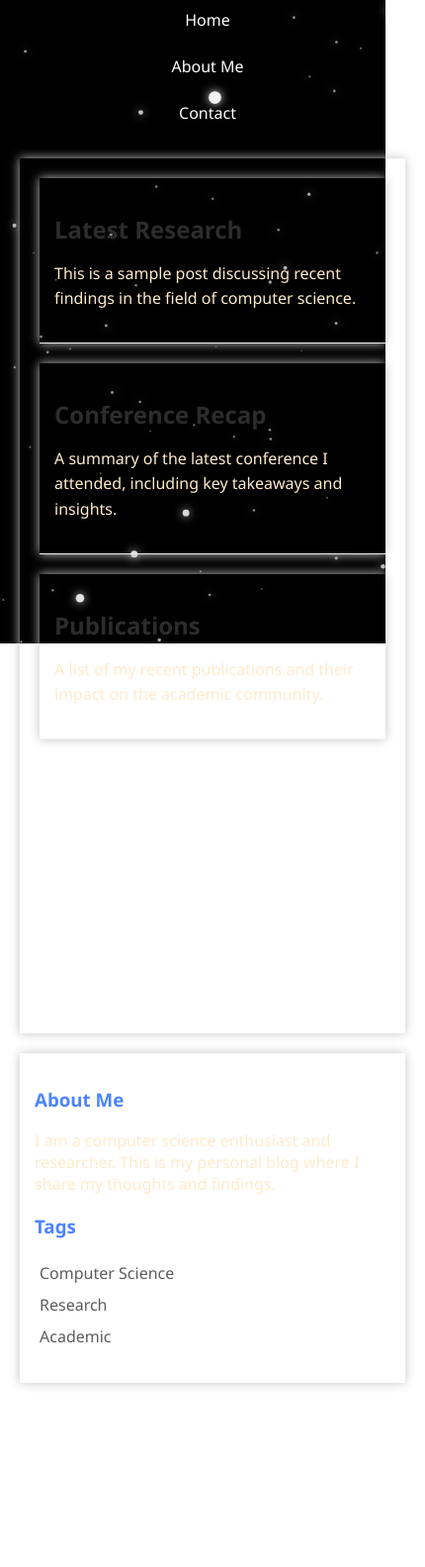
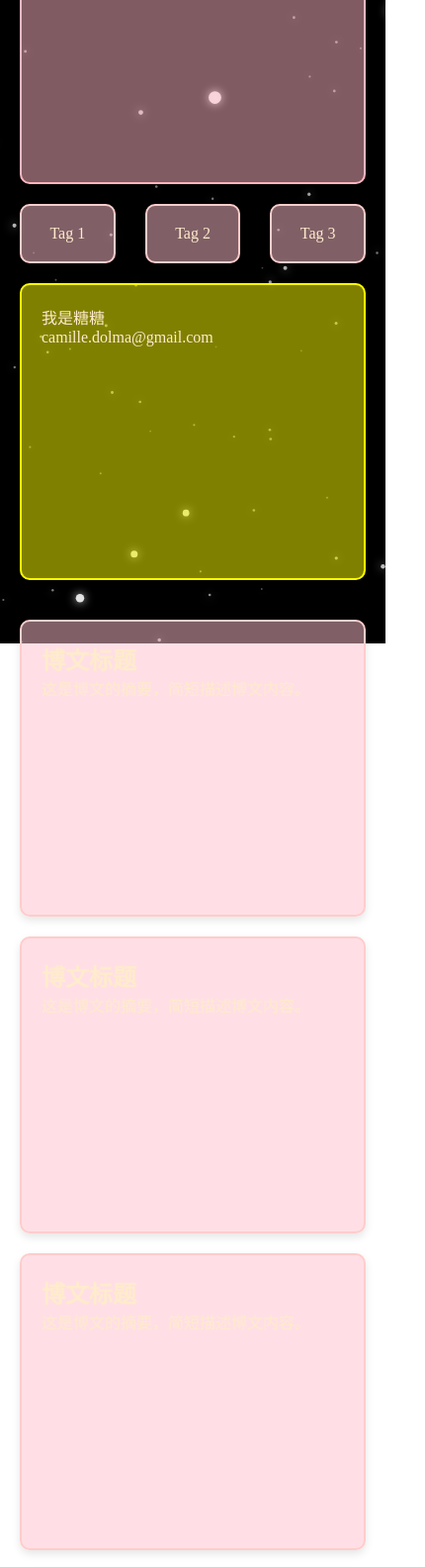
Before and after one commit to tanpero/vanellope.fun, a website: page public/index.html in a window 390 px wide. Shown: the part 194-1777 px from the top of the page at 99% size, 430 px wide, since content can reach past the window. Before the commit the page ends 1611 px from the top, so only its background shows below. Drawn offline with nearby package versions, Linux system fonts and the light colour scheme; a web font is replaced by a local one.

Commit message:
Rewrite Homepage

```diff
--- a/public/index.html
+++ b/public/index.html
@@ -3,6 +3,7 @@
 <head>
   <meta charset="UTF-8">
   <meta name="viewport" content="width=device-width, initial-scale=1.0">
+  <title>个人主页</title>
   <link rel="shortcut icon" href="/favicon.ico" type="image/x-icon">
   <link rel="icon" href="/favicon.ico" type="image/x-icon">
   <title>Camille Automaton</title>
@@ -12,46 +13,72 @@
 <body>
   <div class="_"><canvas id="background"></canvas></div>
   <div id="content">
-    <header>
-      <h1 id="heading"></h1>
+    <header class="banner">
+        <!-- 标题内容 -->
     </header>
-    <nav>
-      <ul>
-        <li><a href="/blog">Home</a></li>
-        <li><a href="/about">About Me</a></li>
-        <li><a href="/contact">Contact</a></li>
-      </ul>
-    </nav>
-    <main>
-      <section>
-        <article class="card">
-          <h2>Latest Research</h2>
-          <p>This is a sample post discussing recent findings in the field of computer science.</p>
-        </article>
-        <article class="card">
-          <h2>Conference Recap</h2>
-          <p>A summary of the latest conference I attended, including key takeaways and insights.</p>
-        </article>
-        <article class="card">
-          <h2>Publications</h2>
-          <p>A list of my recent publications and their impact on the academic community.</p>
-        </article>
-      </section>
-    </main>
-    <aside>
-      <h3>About Me</h3>
-      <p>I am a computer science enthusiast and researcher. This is my personal blog where I share my thoughts and findings.</p>
-      <h3>Tags</h3>
-      <ul>
-        <li><a href="#">Computer Science</a></li>
-        <li><a href="#">Research</a></li>
-        <li><a href="#">Academic</a></li>
-      </ul>
-    </aside>
-    <footer>
-      <p>© 2024 Camille Automaton</p>
-    </footer>
+    <div class="container">
+        <div class="main-content">
+            <div class="left-side">
+                <div class="poem-card">
+                  <p>这是一首优美的诗句</p>
+                </div>
+                <div class="tags-container">
+                    <div class="tag-card">Tag 1</div>
+                    <div class="tag-card">Tag 2</div>
+                    <div class="tag-card">Tag 3</div>
+                </div>
+            </div>
+            <div class="right-side">
+                <div class="personal-info-card">
+                    <p>我是糖糖</p>
+                    <p>camille.dolma@gmail.com</p>
+                </div>
+            </div>
+        </div>
+        <div class="main-content">
+            <div class="blog-area">
+              <div class="blog-card">
+                <h2>博文标题</h2>
+                <p>这是博文的摘要，简短描述博文内容。</p>
+                </div>
+                <div class="blog-card">
+                  <h2>博文标题</h2>
+                  <p>这是博文的摘要，简短描述博文内容。</p>
+                </div>
+                <div class="blog-card">
+                  <h2>博文标题</h2>
+                  <p>这是博文的摘要，简短描述博文内容。</p>
+                </div>
+                <div class="blog-card">
+                  <h2>博文标题</h2>
+                  <p>这是博文的摘要，简短描述博文内容。</p>
+                </div>
+                <div class="blog-card">
+                  <h2>博文标题</h2>
+                  <p>这是博文的摘要，简短描述博文内容。</p>
+                  </div>
+                  <div class="blog-card">
+                    <h2>博文标题</h2>
+                    <p>这是博文的摘要，简短描述博文内容。</p>
+                  </div>
+                  <div class="blog-card">
+                    <h2>博文标题</h2>
+                    <p>这是博文的摘要，简短描述博文内容。</p>
+                  </div>
+                  <div class="blog-card">
+                    <h2>博文标题</h2>
+                    <p>这是博文的摘要，简短描述博文内容。</p>
+                  </div>
+            </div>
+            <div class="empty-card">
+                <!-- 空卡片 -->
+            </div>
+        </div>
+    </div>
   </div>
+  <footer>
+    <p>© 2024 Camille Automaton</p>
+  </footer>
   <script>
     (() => {
       const canvas = document.getElementById('background');
--- a/public/scripts/main.js
+++ b/public/scripts/main.js
@@ -1,6 +1,6 @@
 
 
-const heading = document.getElementById('heading');
+const heading = document.querySelector('.banner')
 
 const typewriter = new Typewriter(heading, {
   loop: true,
--- a/public/styles/main.css
+++ b/public/styles/main.css
@@ -1,381 +1,211 @@
-/* 北欧配色方案 */
-:root {
-    --nordic-background: #ecf4ff;
-    --nordic-text: #5c5c61;
-    --nordic-primary: #4c84ff;
-    --nordic-secondary: #434343;
-    --nordic-muted: #c4c4c4;
-    --nordic-light: #f0f0f0;
-    --nordic-dark: #2c2c2c;
-    --nordic-accent: #ff5a5f;
+/* 重置一些默认的样式 */
+* {
+    margin: 0;
+    padding: 0;
+    box-sizing: border-box;
 }
 
-body {
-    font-family: 'Segoe UI', Tahoma, Geneva, Verdana, sans-serif;
-    color: var(--nordic-text);
-    background-color: transparent;
-    margin: 0;
-    padding: 0;
+body, html {
+    width: 100%;
+    height: 100%;
 }
 
-header {
-    background-color: transparent;
-    padding: 20px;
-    text-align: center;
-    color: #fff;
+/* 顶部标题横幅的样式 */
+.banner {
+    width: 100%;
+    position: fixed;
+    top: 0;
+    left: 0;
+    z-index: 1000;
+    padding: 10px 0;
 }
 
-nav ul {
-    list-style: none;
-    padding: 0;
+/* 主体容器的样式 */
+.container {
+    padding: 60px 0 0; /* 顶部留出标题横幅的高度 */
+    width: 100%;
+    margin: 0 auto;
+    max-width: 1200px; /* 根据实际设计调整 */
+}
+
+/* 主体内容的布局样式 */
+.main-content {
+    display: flex;
+    justify-content: space-between;
+    padding: 20px;
+}
+
+.left-side, .right-side {
+    width: 45%;
+}
+
+/* 诗句卡片的样式 */
+.poem-card {
+    width: 100%;
+    height: 70%;
     background-color: transparent;
+    border-color: blanchedalmond;
+    border-radius: 10px;
+    box-shadow: 0 4px 8px rgba(0,0,0,0.1);
+    padding: 20px;
+    box-sizing: border-box;
+}
+
+/* 标签卡片的样式 */
+.tags-container {
+    display: flex;
+    justify-content: space-around;
+    margin-top: 20px;
+}
+
+.tag-card {
+    background-color: transparent;
+    border-color: blanchedalmond;
+    border-radius: 10px;
+    box-shadow: 0 2px 4px rgba(0,0,0,0.1);
+    padding: 10px;
+    transition: width 0.3s ease;
+    width: 30%;
     text-align: center;
+}
+
+.tag-card:hover {
+    width: 40%;
+}
+
+/* 个人信息卡片的样式 */
+.personal-info-card {
+    width: 100%;
+    background-color: transparent;
+    border-color: blanchedalmond;
+    border-radius: 10px;
+    box-shadow: 0 4px 8px rgba(0,0,0,0.1);
+    padding: 20px;
+    box-sizing: border-box;
+}
+
+/* 博文区域的布局样式 */
+.blog-area {
+    width: 70%;
     display: flex;
+    flex-wrap: wrap;
+    gap: 20px; /* 博文卡片之间的空隙 */
+}
+
+/* 博文卡片的样式 */
+.blog-card {
+    width: calc(33.333% - 20px); /* 减去空隙的宽度 */
+    background-color: transparent;
+    border-color: blanchedalmond;
+    border-radius: 10px;
+    box-shadow: 0 4px 8px rgba(0,0,0,0.1);
+    padding: 20px;
+    box-sizing: border-box;
+}
+
+/* 空卡片的样式 */
+.empty-card {
+    width: 30%;
+    background-color: transparent;
+    border-color: blanchedalmond;
+    border-radius: 10px;
+    box-shadow: 0 4px 8px rgba(0,0,0,0.1);
+    padding: 20px;
+    box-sizing: border-box;
+}
+
+/* 确保卡片在小屏幕上也能良好显示 */
+@media (max-width: 768px) {
+    .main-content, .blog-area {
+        flex-direction: column;
+    }
+
+    .left-side, .right-side, .blog-card, .empty-card {
+        width: 100%;
+    }
+
+    .blog-card {
+        width: 100%;
+    }
+}
+
+/* 卡片背景颜色和边框颜色 */
+.poem-card, .personal-info-card, .blog-card, .empty-card, .tag-card {
+    background-color: rgba(255, 192, 203, 0.5); /* 半透明粉红色 */
+    border: 2px solid #ffcccb; /* 不透明粉红色边框 */
+    transition: box-shadow 0.3s ease; /* 鼠标动效过渡 */
+}
+
+/* 卡片背景颜色的四种变体 */
+.poem-card {
+    background-color: rgba(255, 182, 193, 0.5); /* 半透明粉蓝色 */
+    border-color: #ffb6c1;
+}
+
+.personal-info-card {
+    background-color: rgba(255, 255, 0, 0.5); /* 半透明明黄色 */
+    border-color: #ffff00;
+}
+
+.empty-card {
+    background-color: rgba(173, 255, 47, 0.5); /* 半透明粉绿色 */
+    border-color: #adff2f;
+}
+
+/* 标签卡片之间的间距和高度 */
+.tags-container {
+    gap: 30px; /* 增大标签卡片之间的间距 */
+}
+
+.tag-card {
+    margin-bottom: 20px; /* 增大标签卡片的高度 */
+    height: 60px; /* 增大标签卡片的高度 */
+    display: flex;
+    align-items: center;
     justify-content: center;
 }
 
-nav ul li {
-    margin-right: 10px;
+/* 鼠标移入时的发光效果 */
+.poem-card:hover, .personal-info-card:hover, .blog-card:hover, .empty-card:hover, .tag-card:hover {
+    box-shadow: 0 0 10px 5px; /* 鼠标移入时发光效果 */
 }
 
-nav ul li a {
-    color: #fff;
-    text-decoration: none;
-    padding: 10px 15px;
-    display: inline-block;
-    transition: background-color: transparent;
+/* 增加所有卡片的高度 */
+.poem-card, .personal-info-card, .blog-card, .empty-card {
+    height: auto; /* 根据内容自动调整高度 */
+    min-height: 300px; /* 最小高度 */
+}
+/* 修改后的博文区域和空卡片区域的布局代码 */
+.main-content {
+    display: flex;
+    justify-content: space-between;
+    padding: 20px;
 }
 
-nav ul li a:hover {
-    background-color: transparent;
+.blog-area {
+    width: 70%;
+    display: flex;
+    flex-wrap: wrap;
+    gap: 20px; /* 博文卡片之间的空隙 */
 }
 
-main {
-    max-width: 800px;
-    margin: 20px auto;
+.empty-card {
+    width: 30%;
+    border-radius: 10px;
+    box-shadow: 0 4px 8px rgba(0,0,0,0.1);
     padding: 20px;
-    background-color: transparent;
-    box-shadow: 0 0 10px var(--nordic-muted);
+    box-sizing: border-box;
+    transition: box-shadow 0.3s ease; /* 鼠标动效过渡 */
 }
 
-article {
-    margin-bottom: 20px;
-    padding-bottom: 20px;
-    border-bottom: 1px solid var(--nordic-light);
-}
-
-article h2 {
-    color: var(--nordic-dark);
-    margin-bottom: 10px;
-}
-
-article p {
-    line-height: 1.6;
-}
-
-footer {
-    background-color: transparent;
-    color: #fff;
-    text-align: center;
-    padding: 10px;
-    margin-top: 20px;
-}
-
-/* 响应式设计 */
-@media (max-width: 600px) {
-    nav ul {
+/* 响应式设计调整 */
+@media (max-width: 768px) {
+    .main-content {
         flex-direction: column;
     }
 
-    nav ul li {
-        margin-bottom: 5px;
-    }
-}
-
-/* 侧边栏样式 */
-aside {
-    width: 20%;
-    /* 调整侧边栏宽度 */
-    position: fixed;
-    /* 固定位置 */
-    right: 0;
-    /* 靠右侧 */
-    top: 60px I !important; /* 顶部对齐，但位于顶部横幅下方 */
-    /* 顶部对齐 */
-    bottom: 0;
-    /* 底部对齐 */
-    background-color: transparent;
-    padding: 15px;
-    box-shadow: 0 0 10px var(--nordic-muted);
-    overflow-y: auto;
-    /* 如果内容超出侧边栏高度，则显示滚动条 */
-}
-
-
-
-/* 分页样式 */
-.pagination {
-    text-align: center;
-    padding: 20px;
-    position: fixed;
-    /* 固定位置 */
-    left: 0;
-    right: 20%;
-    /* 与侧边栏宽度一致 */
-    bottom: 50px;
-    /* 距离底部横幅一定距离 */
-    background-color: transparent;
-    /* 与主内容背景一致 */
-    box-shadow: 0 0 10px var(--nordic-muted);
-    /* 阴影效果 */
-    z-index: 1000;
-    /* 确保分页在内容上方 */
-}
-
-/* 底部横幅样式 */
-footer {
-    background-color: transparent;
-    color: #fff;
-    text-align: center;
-    padding: 10px;
-    position: fixed;
-    /* 固定位置 */
-    left: 0;
-    right: 0;
-    bottom: 0;
-    /* 底部对齐 */
-}
-
-/* 响应式设计 */
-@media (max-width: 800px) {
-    aside {
-        position: static;
-        /* 在小屏幕上不固定侧边栏 */
-        width: auto;
-    }
-
-    main {
-        margin-right: 0;
-        overflow-y: visible;
-        /* 在小屏幕上允许滚动 */
-    }
-
-    .pagination {
-        position: static;
-        /* 在小屏幕上不固定分页 */
-        background-color: transparent;
-        box-shadow: none;
-    }
-
-    footer {
-        position: static;
-        /* 在小屏幕上不固定底部横幅 */
-    }
-}
-
-aside h3 {
-    color: var(--nordic-primary);
-}
-
-aside ul {
-    list-style: none;
-    padding: 0;
-}
-
-aside ul li a {
-    color: var(--nordic-text);
-    text-decoration: none;
-    display: block;
-    padding: 5px;
-}
-
-aside ul li a:hover {
-    background-color: transparent;
-}
-
-/* 卡片样式 */
-.card {
-    background-color: transparent;
-    margin-bottom: 20px;
-    padding: 15px;
-    box-shadow: 0 0 10px var(--nordic-muted);
-}
-
-
-.pagination a {
-    color: var(--nordic-text);
-    padding: 5px 10px;
-    text-decoration: none;
-    border: 1px solid var(--nordic-muted);
-    margin-right: 5px;
-}
-
-.pagination a.active {
-    background-color: transparent;
-    color: #fff;
-    border-color: var(--nordic-primary);
-}
-
-/* 动画效果 */
-@keyframes fadeIn {
-    from {
-        opacity: 0;
-    }
-
-    to {
-        opacity: 1;
-    }
-}
-
-article {
-    animation: fadeIn 1s;
-}
-
-/* 响应式设计 */
-@media (max-width: 800px) {
-
-    main,
-    aside {
-        float: none;
-        width: auto;
-    }
-}
-
-
-/* 侧边栏样式 */
-aside {
-    width: 20%;
-    /* 侧边栏宽度 */
-    position: fixed;
-    /* 固定位置 */
-    right: 0;
-    /* 靠右侧 */
-    top: 0;
-    /* 顶部对齐 */
-    bottom: 0;
-    /* 底部对齐 */
-    background-color: transparent;
-    padding: 15px;
-    box-shadow: 0 0 10px var(--nordic-muted);
-    overflow-y: auto;
-    /* 滚动条 */
-}
-
-/* 主内容区域样式 */
-main {
-    margin-left: 15%;
-    /* 文章列表左移 */
-    padding: 20px;
-    background-color: transparent;
-    box-shadow: 0 0 10px var(--nordic-muted);
-    overflow-y: auto;
-    /* 滚动条 */
-    height: 100vh;
-    /* 高度视窗 */
-}
-
-/* 文章卡片样式 */
-.card {
-    background-color: transparent;
-    margin-bottom: 20px;
-    padding: 15px;
-    box-shadow: 0 0 10px var(--nordic-muted);
-    transition: transform 0.3s ease-in-out;
-}
-
-.card:hover {
-    transform: translateY(-10px);
-    /* 鼠标悬停时上移 */
-}
-
-/* 底部横幅样式 */
-footer {
-    background-color: transparent;
-    color: #fff;
-    text-align: center;
-    padding: 10px;
-    position: fixed;
-    /* 固定位置 */
-    left: 0;
-    right: 0;
-    bottom: 0;
-    /* 底部对齐 */
-}
-
-/* 响应式设计 */
-@media (max-width: 800px) {
-    aside {
-        position: static;
-        /* 小屏幕不固定侧边栏 */
-        width: auto;
-    }
-
-    main {
-        margin-right: 0;
-        margin-left: 0;
-        overflow-y: visible;
-        /* 允许滚动 */
-    }
-
-    footer {
-        position: static;
-        /* 小屏幕不固定底部横幅 */
-    }
-}
-
-
-/* 主内容区域样式 */
-main {
-    padding: 20px;
-    background-color: transparent;
-    box-shadow: 0 0 10px var(--nordic-muted);
-    min-height: calc(100vh --60px);
-    /* 确保内容区域至少与视窗等高，减去底部横幅的高度 */
-    overflow-y: auto;
-    /* 滚动条 */
-}
-
-/* 底部横幅样式 */
-footer {
-    background-color: transparent;
-    color: #fff;
-    text-align: center;
-    padding: 10px;
-    width: 100%;
-    /* 宽度100% */
-    position: absolute;
-    /* 绝对定位 */
-    bottom: 0;
-    /* 底部对齐 */
-    display: none;
-    /* 默认不显示 */
-}
-
-/* 当内容不足以覆盖整个视窗时，显示横幅 */
-main:after {
-    content: '';
-    display: block;
-    height: 60px;
-    /* 与底部横幅高度一致 */
-}
-
-@media (max-width: 800px) {
-    aside {
-        position: static;
-        /* 小屏幕不固定侧边栏 */
-        width: auto;
-    }
-
-    main {
-        margin-right: 0;
-        margin-left: 0;
-        overflow-y: visible;
-        /* 允许滚动 */
-    }
-
-    footer {
-        position: static;
-        /* 小屏幕不固定底部横幅 */
+    .blog-area, .empty-card {
+        width: 100%;
     }
 }
 
@@ -387,17 +217,12 @@ main:after {
     left: 0;
     width: 100vw;
     height: 100vh;
+    z-index: -1000;
 }
 
 #content {
     z-index: 10;
-    padding: 20px;
-    overflow-y: auto;
-    position: relative;
-    z-index: 10;
-    height: 100%;
-    width: 100%;
-    color: blanchedalmond;
+    color: blanchedalmond !important;
 }
 
 @font-face {
@@ -408,6 +233,8 @@ main:after {
 }
 
 
-#heading {
+.banner {
     font-family: 'Elite';
+    text-align: center;
+    font-size: 3em;
 }
```
Also changed, not shown: public/routes/latinify/index.html (+1 -1 lines).
